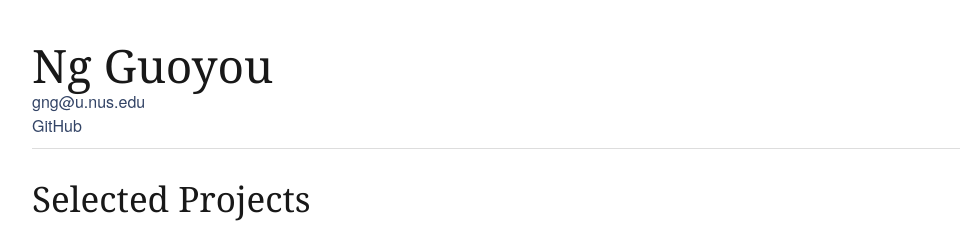
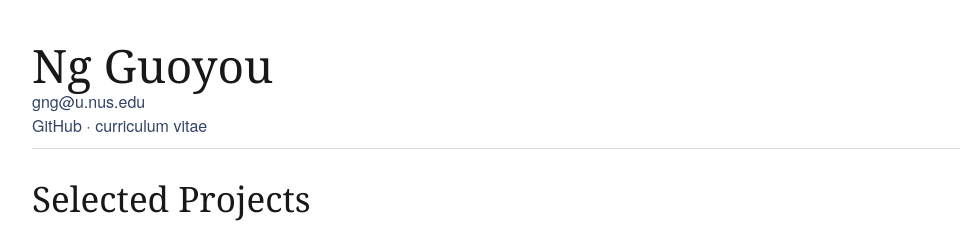
Before and after one commit to gyng/gyng.github.io, a plain HTML site: page index.html in a window 1280 px wide. Shown: the top 227 px of the page, without its empty margins (138-1098 px from the left). Drawn offline with Linux system fonts and the light colour scheme.

Commit message:
Add CV, CV link to showcase

```diff
--- a/index.html
+++ b/index.html
@@ -20,7 +20,8 @@
       <a href="mailto:&#103;&#110;&#103;&#064;&#117;&#046;&#110;&#117;&#115;&#046;&#101;&#100;&#117;">&#103;&#110;&#103;&#064;&#117;&#046;&#110;&#117;&#115;&#046;&#101;&#100;&#117;</a>
       <br>
       <a href="https://github.com/gyng">GitHub</a>
-      <!-- <a href="">CV</a> -->
+      &middot;
+      <a href="cv/NgGuoyouCV.pdf" title="CV">curriculum vitae</a>
       <hr>
     </header>
 
```
Also changed, not shown: 3 other files.
